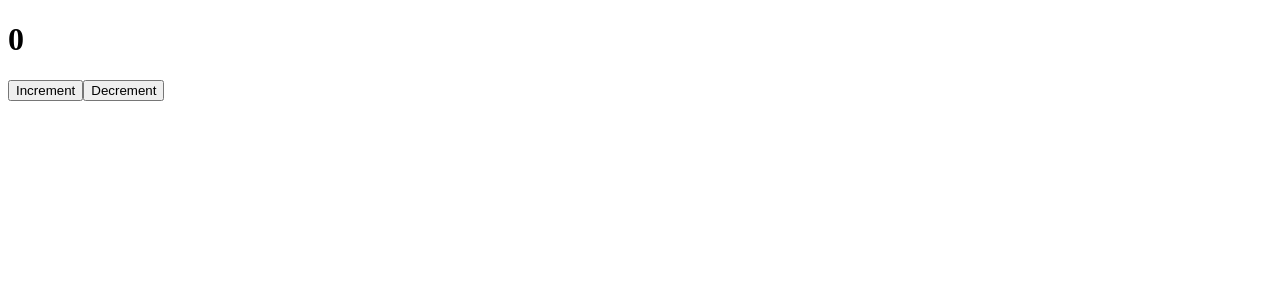
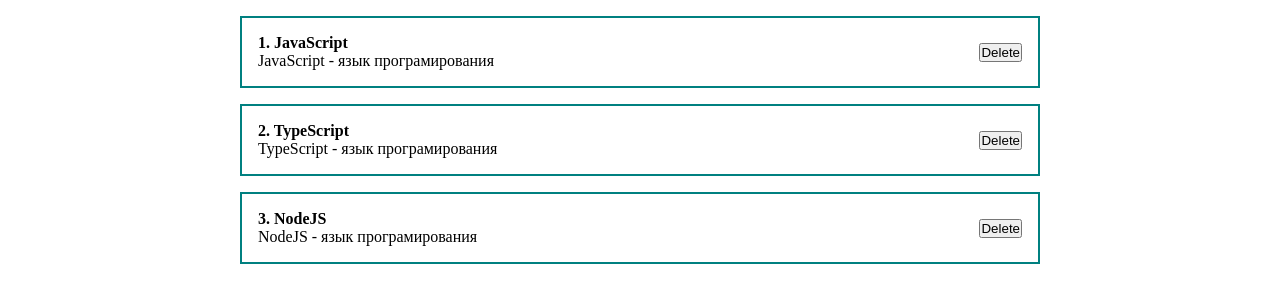
Before and after one commit to yarski25/react-basics, a React (Create React App) app in the folder react-fund-course/: page / in a window 1280 px wide. Shown: the top 302 px of the page. Built offline with nearby package versions, Linux system fonts and the light colour scheme.

Commit message:
shared post item implemented

```diff
--- /dev/null
+++ b/react-fund-course/src/App.scss
@@ -0,0 +1,23 @@
+*{
+    margin: 0;
+    padding: 0;
+    box-sizing: border-box;
+}
+
+#root {
+    display: flex;
+    justify-content: center;
+}
+
+.App{
+    width: 800px;
+}
+
+.post {
+    display: flex;
+    padding: 1em;
+    border: 2px solid teal;
+    margin-top: 1em;
+    justify-content: space-between;
+    align-items: center;
+}
--- a/react-fund-course/src/App.tsx
+++ b/react-fund-course/src/App.tsx
@@ -1,6 +1,8 @@
 import React, { useState } from 'react';
+import './App.scss';
 import Counter from './components/Counter';
 import ClassCounter from './components/ClassCounter';
+import PostItem from './components/PostItem';
 
 function App() {
 
@@ -8,7 +10,9 @@ function App() {
 
   return (
     <div className="App">
-      <ClassCounter />
+      <PostItem post={{id: 1, title: 'JavaScript', body: 'JavaScript - язык програмирования'}} />
+      <PostItem post={{id: 2, title: 'TypeScript', body: 'TypeScript - язык програмирования'}} />
+      <PostItem post={{id: 3, title: 'NodeJS', body: 'NodeJS - язык програмирования'}} />
     </div>
   );
 }
--- /dev/null
+++ b/react-fund-course/src/components/PostItem.tsx
@@ -0,0 +1,29 @@
+import React from 'react'
+
+type MyProps = {
+    post: {
+        id: number;
+        title: string;
+        body: string;
+    };
+};
+
+const PostItem = ({post}: MyProps) => {
+  return (
+    <div>
+        <div className="post">
+            <div className="post-content">
+                <strong>{post.id}. {post.title}</strong>
+                <div>
+                    {post.body}
+                </div>
+            </div>
+            <div className="post-btns">
+                <button>Delete</button>
+            </div>
+        </div>
+    </div>
+  )
+}
+
+export default PostItem
--- a/react-fund-course/src/index.tsx
+++ b/react-fund-course/src/index.tsx
@@ -6,7 +6,7 @@ const root = ReactDOM.createRoot(
   document.getElementById('root') as HTMLElement
 );
 root.render(
-  <React.StrictMode>
+  //<React.StrictMode>
     <App />
-  </React.StrictMode>
+  //</React.StrictMode>
 );
```
